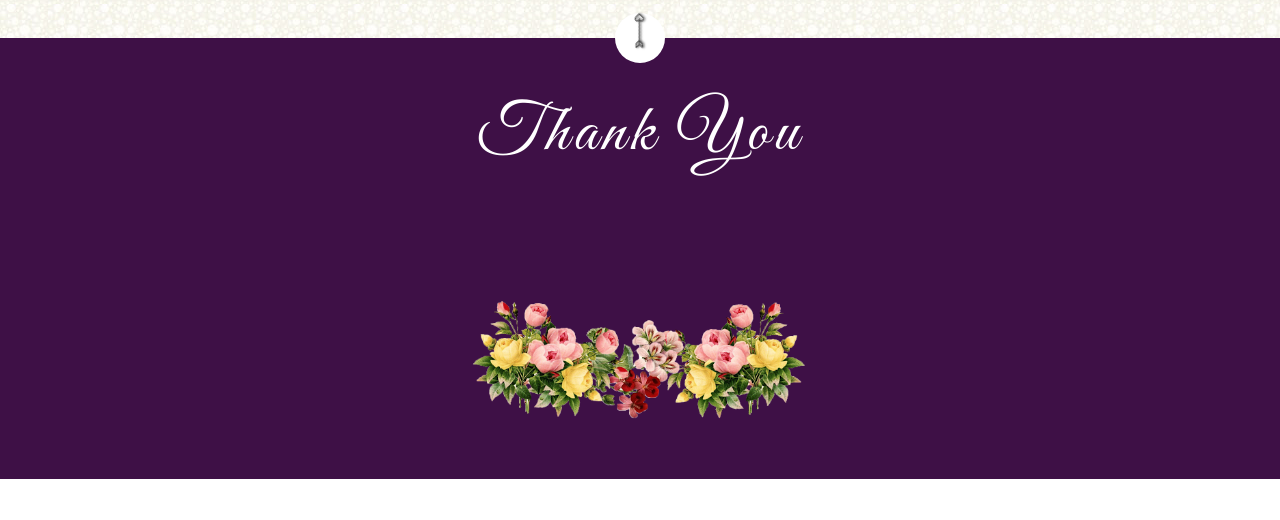
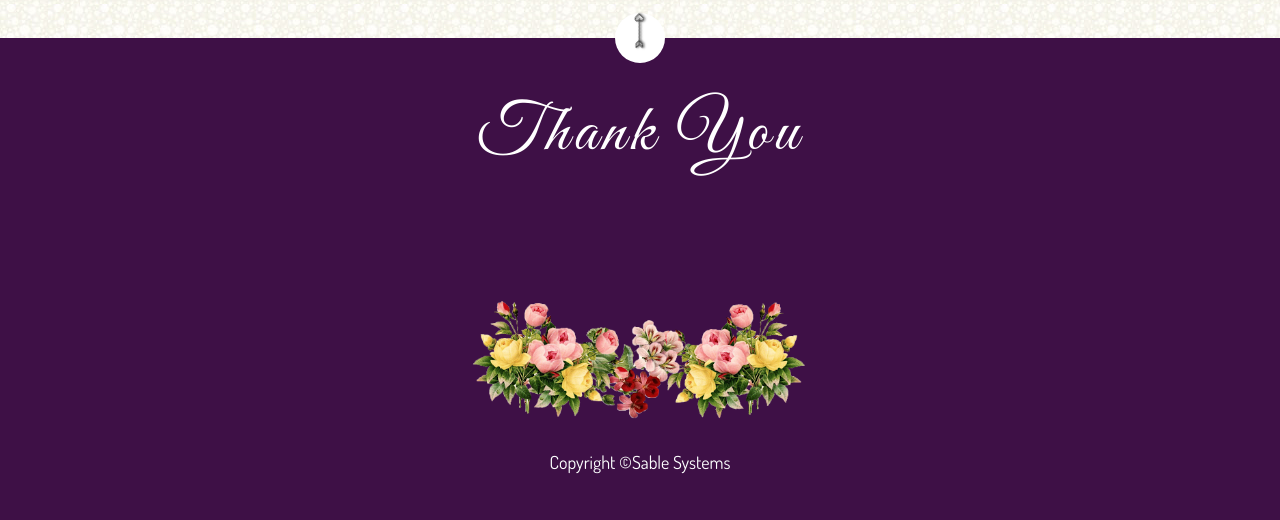
Before and after one commit to Amit271993/SudhirWedsRutuja.github.io, a plain HTML site: page index.html in a window 1280 px wide. Shown: the part 3556-4076 px from the top of the page. Before the commit the page ends 4035 px from the top, so only its background shows below. Drawn offline with Linux system fonts and the light colour scheme; a web font is replaced by a local one.

Commit message:
copyright

```diff
--- a/index.html
+++ b/index.html
@@ -181,6 +181,9 @@
                     <div class="col col-xs-12">
 						<img src="images/flowers.png" width="350" onerror="flowers image">
                     </div><br>
+					<div class="col col-xs-12">
+                    <p style="color: #fdffff; line-height: 4.8em;">Copyright ©Sable Systems</p>
+                    </div>
                 </div>
             </div>
         </footer>
```
